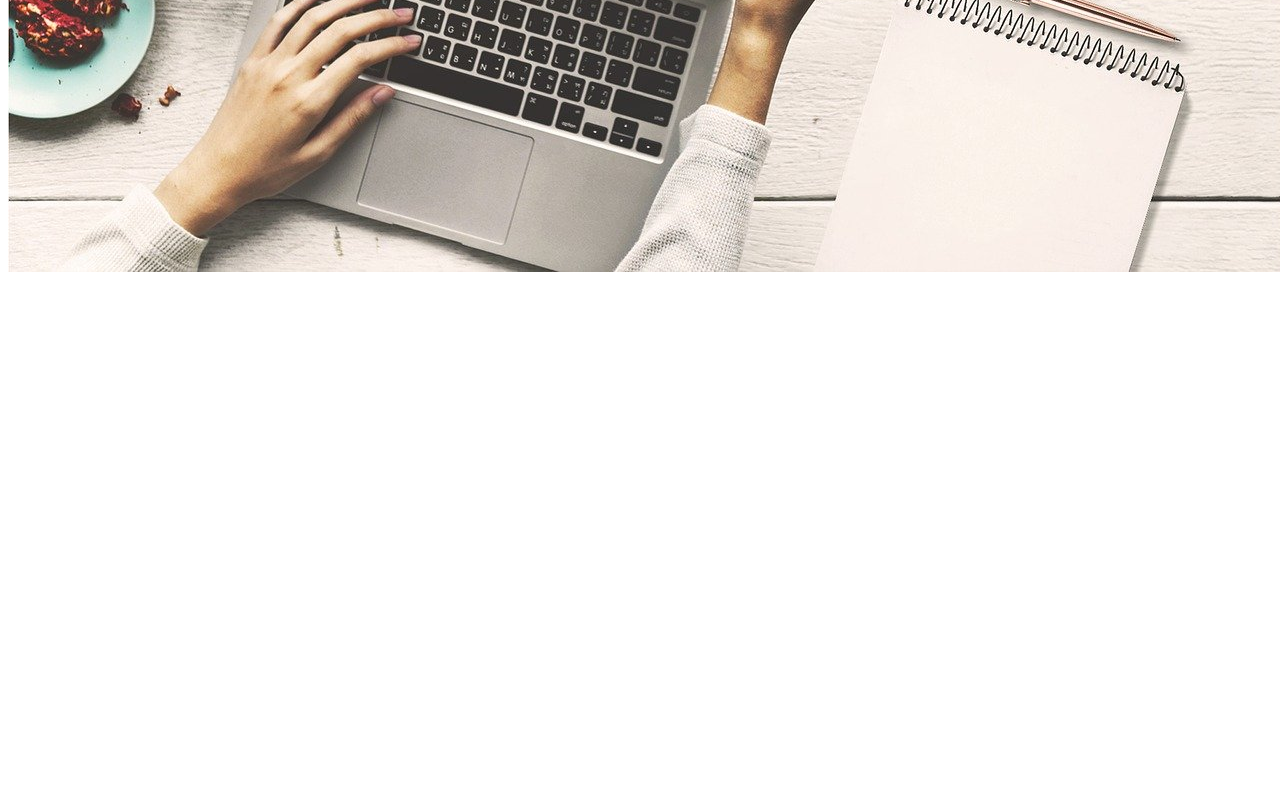
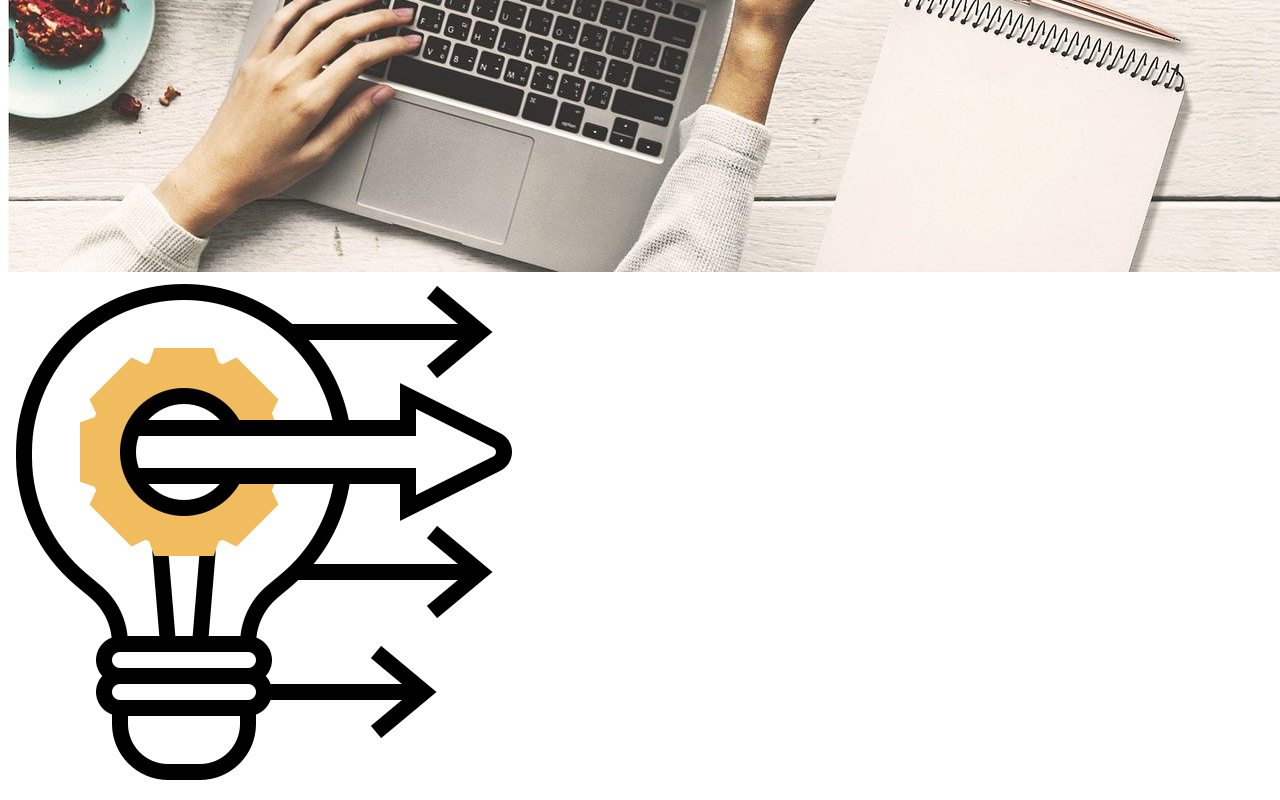
Before and after one commit to Shahriar-Nayeem/my-first-repository, a plain HTML site: page index.html in a window 1280 px wide. Shown: the part 1268-2068 px from the top of the page. Before the commit the page ends 1552 px from the top, so only its background shows below. Drawn offline with Linux system fonts and the light colour scheme.

Commit message:
added creative image

```diff
--- a/index.html
+++ b/index.html
@@ -16,5 +16,6 @@
     <p>I am coding</p>
     <img src="doctor.jpg" alt="">
     <img src="on-page-seo-service.jpg" alt="">
+    <img src="creative.png" alt="">
 </body>
 </html>
```
Also changed, not shown: creative.png (added).
